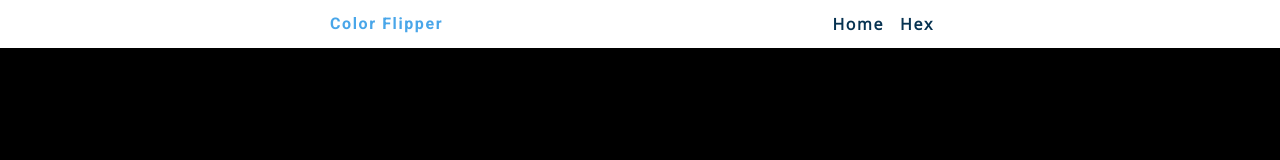
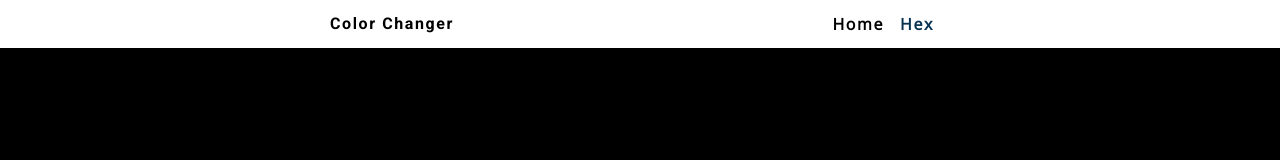
Before and after one commit to walex111/1-color-flipper, a plain HTML site: page index.html in a window 1280 px wide. Both pictures are taken after a click on the button "CLICK HERE". Shown: the top 160 px of the page. Drawn offline with nearby package versions, Linux system fonts and the light colour scheme.

Commit message:
app, hex, index

```diff
--- a/app.js
+++ b/app.js
@@ -1,5 +1,7 @@
 const colors = ["grey", "black", "rgba(133,122,200)", "#f15025"];
 const btn = document.getElementById('btn');
+const header = document.querySelector('.header');
+const homeColorChange = document.querySelector('.home-color-change');
 const color = document.querySelector('.color');
 
 btn.addEventListener('click', function () {
@@ -7,6 +9,8 @@ btn.addEventListener('click', function () {
     console.log(randomNumber);
     document.body.style.backgroundColor = colors[randomNumber];
     color.textContent = colors[randomNumber];
+    header.style.color = colors[randomNumber];
+    homeColorChange.style.color = colors[randomNumber];
 });
 
 function getRandomNumber() {
--- a/index.html
+++ b/index.html
@@ -13,10 +13,10 @@
 <body>
     <nav>
         <div class="nav-center">
-            <h4>Color Flipper</h4>
+            <h4 class="header">Color Changer</h4>
             <ul class="nav-links">
                 <li>
-                    <a href="index.html">Home</a>
+                    <a class="home-color-change" href="index.html">Home</a>
                 </li>
                 <li>
                     <a href="hex.html">Hex</a>
```
Also changed, not shown: hex.html (+1 -1 lines).
